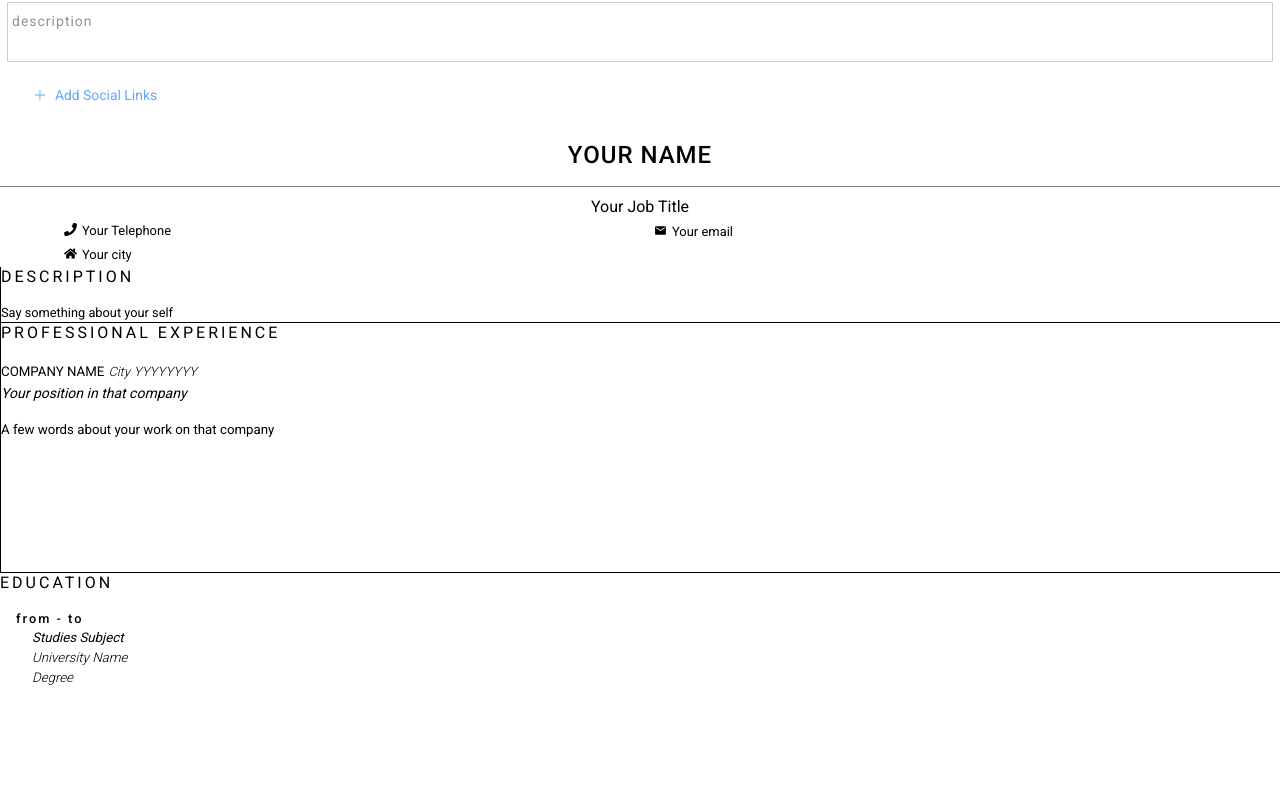
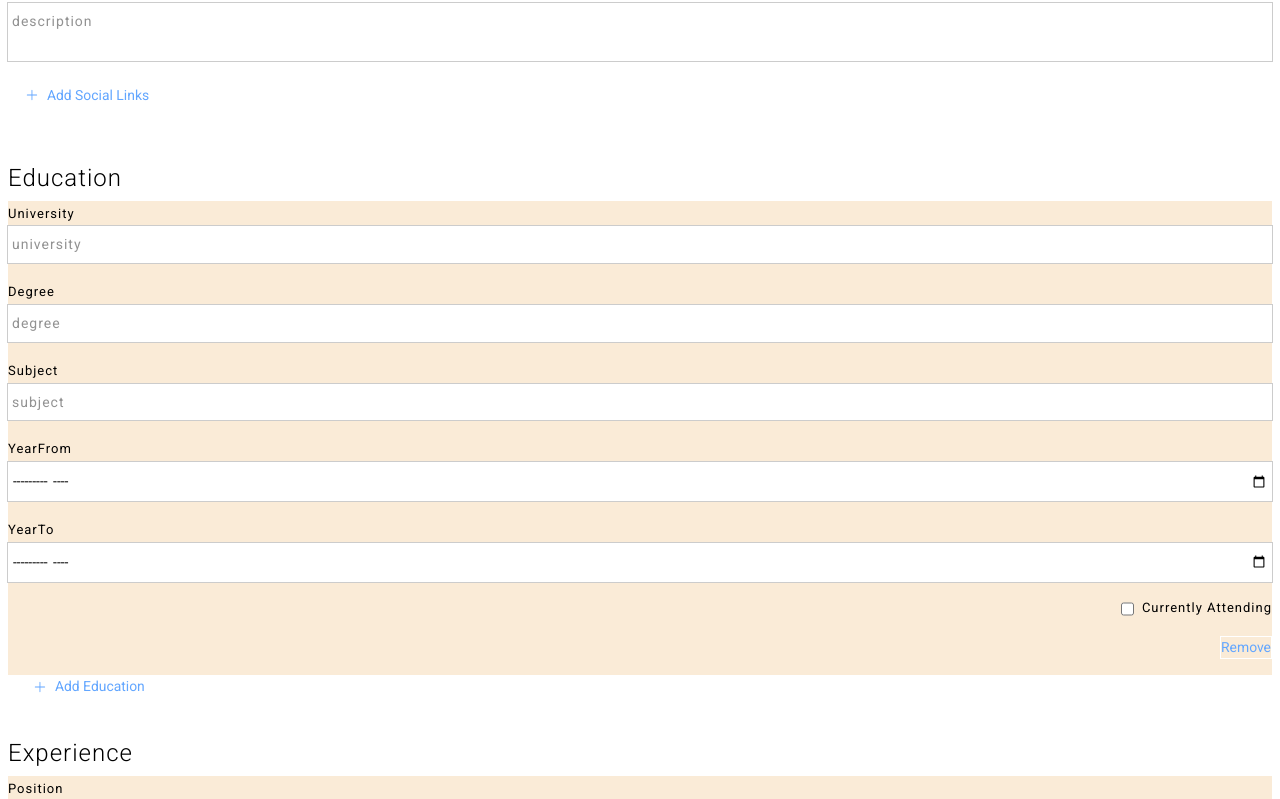
Before and after one commit to anmaras/cv-project, a React (Create React App) app: page / in a window 1280 px wide. Shown: the part 600-1399 px from the top of the page. Built offline with nearby package versions, Linux system fonts and the light colour scheme.

Commit message:
style update

```diff
--- a/src/Components/Cv/Cv.module.css
+++ b/src/Components/Cv/Cv.module.css
@@ -1,15 +1,26 @@
 .cv {
+  font-size: 0.83rem;
   display: grid;
   grid-template-rows: auto 1fr;
+  padding-inline: 3rem;
+  padding-block: 1rem;
+  box-shadow: 0px 0px 10px rgb(174, 174, 174);
 }
 
 .cv-main {
+  margin-block: 1rem;
   display: grid;
 }
 
 @media (min-width: 1440px) {
+  .cv {
+    aspect-ratio: 7937 /11225;
+    box-shadow: 1px 1px 1px 10px solid black;
+    scale: 0.8;
+  }
+
   .cv-main {
     grid-auto-flow: column;
-    grid-template-columns: 1fr 2fr;
+    grid-template-columns: 1fr 3fr;
   }
 }
--- a/src/Components/Cv/CvEducation/CvEducation.module.css
+++ b/src/Components/Cv/CvEducation/CvEducation.module.css
@@ -1,37 +1,31 @@
 .education-section {
-  border-bottom: 1px solid black;
+  border-right: 1px solid black;
+  padding-block: 1rem;
+  padding-right: 1rem;
 }
 
 .education-section h4 {
   font-weight: 400;
   text-transform: uppercase;
   letter-spacing: 3px;
-  padding-bottom: 1rem;
-  font-size: inherit;
+  margin-bottom: 1rem;
 }
 
-/* List */
-
 .education-list-wrapper {
-  padding-inline: 1rem;
   display: flex;
   flex-direction: column;
   gap: 1rem;
 }
 
-/* List item */
-
 .period {
   font-weight: 500;
   letter-spacing: 2px;
-  font-size: 0.8rem;
 }
 
 .uni,
 .degree,
 .subject {
   font-weight: 300;
-  font-size: 0.83rem;
   text-transform: capitalize;
   font-style: italic;
   padding-left: 1rem;
--- a/src/Components/Cv/CvHeader/CvHeader.module.css
+++ b/src/Components/Cv/CvHeader/CvHeader.module.css
@@ -1,7 +1,90 @@
 .cv-header {
   display: grid;
   grid-auto-flow: row;
+  grid-auto-rows: 1fr;
+  padding-block: 1rem;
   border-bottom: 1px solid black;
+}
+
+.info-primary__section {
+  display: flex;
+  flex-direction: column;
+  text-align: center;
+  padding-right: 1rem;
+}
+
+/* .info-primary__section,
+.info-secondary__section {
+  padding-inline: var(--padding-inline);
+  padding-block: var(--padding-block);
+} */
+
+.name {
+  width: fit-content;
+  margin: auto;
+  letter-spacing: var(--h-letter-spacing);
+  text-transform: uppercase;
+  border-bottom: 1px solid var(--light-grey);
+  font-weight: 500;
+  padding-bottom: 0.5rem;
+}
+
+.job {
+  margin-top: 0.5rem;
+  text-transform: capitalize;
+}
+
+.link-list {
+  display: flex;
+  flex-flow: row wrap;
+  align-content: space-between;
+  gap: 1rem;
+  margin-block: 0.5rem;
+}
+
+.link-list li p,
+.link-list li a {
+  text-align: left;
+  font-weight: 300;
+  word-wrap: break-word;
+  word-break: break-all;
+
+  display: flex;
+  align-items: center;
+  gap: 5px;
+}
+
+.social-list {
+  width: 100%;
+  display: grid;
+  grid-auto-flow: column;
+  grid-auto-columns: 1fr;
+  gap: 1rem;
+  margin-block: 0.5rem;
+}
+
+.social-list-link {
+  display: flex;
+  align-items: center;
+  gap: 5px;
+  font-weight: 300;
+}
+
+.info-secondary__section {
+  border-left: 1px solid var(--light-grey);
+  padding-left: 1rem;
+}
+
+.profile-title {
+  font-weight: 400;
+  text-transform: uppercase;
+  letter-spacing: var(--s-letter-spacing);
+  margin-bottom: 1rem;
+}
+
+.profile {
+  font-size: var(--fs-normal);
+  word-break: break-all;
 }
 
 @media (min-width: 1440px) {
@@ -9,70 +92,8 @@
     grid-auto-flow: column;
     grid-template-columns: 1fr 1fr;
   }
+
+  .link-list {
+    justify-content: space-between;
+  }
 }
-
-.info-primary__section {
-  width: 100%;
-  text-align: center;
-}
-
-.name {
-  letter-spacing: 1px;
-  text-transform: uppercase;
-  border-bottom: 1px solid gray;
-  font-weight: 500;
-}
-
-.job {
-  padding-top: 0.5rem;
-  text-transform: capitalize;
-}
-
-.link-list {
-  width: 90%;
-  margin: auto;
-
-  display: grid;
-  grid-template-columns: auto auto;
-  grid-auto-rows: 1fr;
-  justify-items: start;
-  align-items: center;
-}
-
-.link-list li p,
-.link-list li a {
-  font-size: 0.81rem;
-  /* word-break: break-all; */
-  align-items: center;
-}
-
-.link-list li p > span,
-.link-list li a > span {
-  margin-right: 5px;
-  vertical-align: middle;
-}
-
-.info-secondary__section {
-  border-left: 1px solid black;
-}
-
-.title {
-  font-weight: 400;
-  text-transform: uppercase;
-  letter-spacing: 3px;
-  font-size: inherit;
-}
-
-.description {
-  font-size: 0.8rem;
-}
-
-.name,
-.title {
-  padding-bottom: 1rem;
-}
-
-.description__wrapper,
-.name-job__wrapper {
-  /* padding: 1rem; */
-}
--- a/src/Components/Cv/CvProExperience/CvProExperience.module.css
+++ b/src/Components/Cv/CvProExperience/CvProExperience.module.css
@@ -1,20 +1,26 @@
 .pro-section {
   border-bottom: 1px solid black;
-  border-left: 1px solid black;
+  padding-top: 1rem;
+  margin-left: 1rem;
+  margin-bottom: 3rem;
 }
 
-.pro-section h4 {
+.pro-list {
+  display: flex;
+  flex-direction: column;
+  gap: 1rem;
+}
+
+.pro-title {
   font-weight: 400;
   text-transform: uppercase;
-  letter-spacing: 3px;
-  padding-bottom: 1rem;
-  font-size: inherit;
+  letter-spacing: var(--s-letter-spacing);
+  margin-bottom: 1rem;
 }
 
 .company-name {
   text-transform: uppercase;
-  font-size: 0.83rem;
-  font-weight: 400;
+  font-weight: 500;
   display: inline-block;
 }
 
@@ -23,16 +29,13 @@
   margin-inline: 4px;
   text-transform: capitalize;
   font-style: italic;
-  font-size: 0.8rem;
 }
 
 .period {
   display: inline;
-  font-size: 0.813rem;
 }
 
 .job-position {
-  font-size: 0.875rem;
   font-style: italic;
 }
 
@@ -44,7 +47,16 @@
 
 .job-description {
   margin-top: 1rem;
-  font-size: 0.83rem;
+}
+
+.extra-info-list {
+  padding-inline: 2rem;
+  margin-top: 1.2rem;
+}
+
+.extra-info-list-item {
+  list-style: disc;
+  font-weight: 300;
 }
 
 @media (min-width: 1440px) {
--- a/src/Components/Form/Form.module.css
+++ b/src/Components/Form/Form.module.css
@@ -1,6 +1,5 @@
 /* main forms container */
 .forms-container {
-  height: 85vh;
   overflow: auto;
   display: grid;
   align-content: space-between;
@@ -10,19 +9,15 @@
 
 .form-title {
   width: fit-content;
-  letter-spacing: 2px;
+  letter-spacing: var(--h-letter-spacing);
   margin-block: 0.5rem;
   font-weight: 300;
-}
-
-.form-title::after {
-  content: '//';
-  opacity: 0;
 }
 
 .listItem-form-wrapper {
   display: flex;
   flex-direction: column;
+  background-color: antiquewhite;
 }
 
 .form {
@@ -36,6 +31,7 @@
   justify-content: right;
   gap: 0.5rem;
 }
+
 /* select the label when the checkbox is checked or when is not change the color */
 .form div:has(input[type='checkbox']:checked) > label {
   color: var(--darker-blue-color);
@@ -75,16 +71,12 @@
 /* scroll bar styling end */
 
 @media (min-width: 1440px) {
-  .forms-container {
-    width: 80%;
-    margin: auto;
-  }
-
   .form {
     display: grid;
     grid-auto-flow: row;
     grid-template-columns: 1fr 1fr;
     column-gap: 0.5rem;
+    margin-bottom: 1rem;
   }
 
   /* create education section unique style start */
--- a/src/Components/Form/FormExperience/FormExperienceExtraInfo/FormExperienceExtraInfo.module.css
+++ b/src/Components/Form/FormExperience/FormExperienceExtraInfo/FormExperienceExtraInfo.module.css
@@ -16,7 +16,7 @@
 
 .add-extraInfo-btn,
 .add-more-btn {
-  margin-block: 1rem;
+  /* margin-block: 1rem; */
 }
 
 .remove-info-btn {
--- a/src/Components/Form/FormPersonalInfo/FormSocialLinks/FormSocialLinks.module.css
+++ b/src/Components/Form/FormPersonalInfo/FormSocialLinks/FormSocialLinks.module.css
@@ -4,12 +4,13 @@
 
 .add-social-btn,
 .add-more-social-btn {
-  margin-left: 0.5rem;
+  width: fit-content;
+  /* margin-left: 0.5rem; */
+  /* margin-block: 1rem; */
 }
 
 .socialLinks-list {
-  margin-block: 2rem;
-  display: grid;
+  /* display: grid; */
   /* gap: 0.5rem; */
 }
 
@@ -17,7 +18,6 @@
   display: grid;
   grid-auto-flow: column;
   grid-template-columns: minmax(120px, 1fr) 3fr;
-  align-items: center;
   gap: 0.5rem;
 }
 
--- a/src/index.css
+++ b/src/index.css
@@ -7,6 +7,24 @@
 }
 
 :root {
+  /* cv text */
+
+  /* padding */
+
+  --padding-block: 0.5rem;
+  --padding-inline: 1rem;
+
+  /* text */
+  --h-letter-spacing: 1px;
+  --s-letter-spacing: 3px;
+
+  --fs-normal: 0.875rem;
+  --fs-header: 24px;
+
+  /* cv dimensions */
+  --cv-width: 793.7px;
+  --cv-height: 1122.5px;
+  /* colors */
   --blue-color: #95c3fe;
   --darker-blue-color: #62a6ff;
   --light-grey: #ccc;
@@ -31,7 +49,7 @@ h3 {
   font-size: 1.5rem;
 }
 h4 {
-  font-size: 0.875rem;
+  font-size: 1rem;
 }
 
 a {
@@ -70,12 +88,14 @@ body {
   min-height: 100vh;
   display: grid;
   grid-template-rows: auto 1fr auto;
-  align-content: center;
 }
 
 main {
+  /* height: 800px; */
   display: grid;
   grid-template-rows: 1fr 1fr;
+  gap: 1rem;
+  overflow: auto;
 }
 
 label {
@@ -171,8 +191,9 @@ select {
 
 fieldset {
   border: thin solid var(--light-grey);
-  padding-inline: 1rem;
-  padding-block: 0.5rem;
+  padding: 1rem;
+  display: grid;
+  margin-top: 2rem;
 }
 
 legend {
@@ -181,16 +202,26 @@ legend {
 }
 
 @media (min-width: 1440px) {
+  #root {
+    place-items: center;
+  }
+
   main {
-    grid-template-columns: 1fr 1fr;
+    width: 90%;
+    grid-auto-flow: row;
     grid-template-rows: 1fr;
+    justify-content: center;
+    align-items: center;
   }
   fieldset {
-    border: thin solid var(--light-grey);
-    padding: 1rem;
-    margin-inline: 2rem;
+    /* border: thin solid var(--light-grey); */
+    /* margin-inline: 2rem; */
   }
 }
 
-footer {
+@media (min-width: 1920px) {
+  main {
+    grid-template-columns: minmax(auto, var(--cv-width)) var(--cv-width);
+    grid-template-rows: 1fr;
+  }
 }
```
